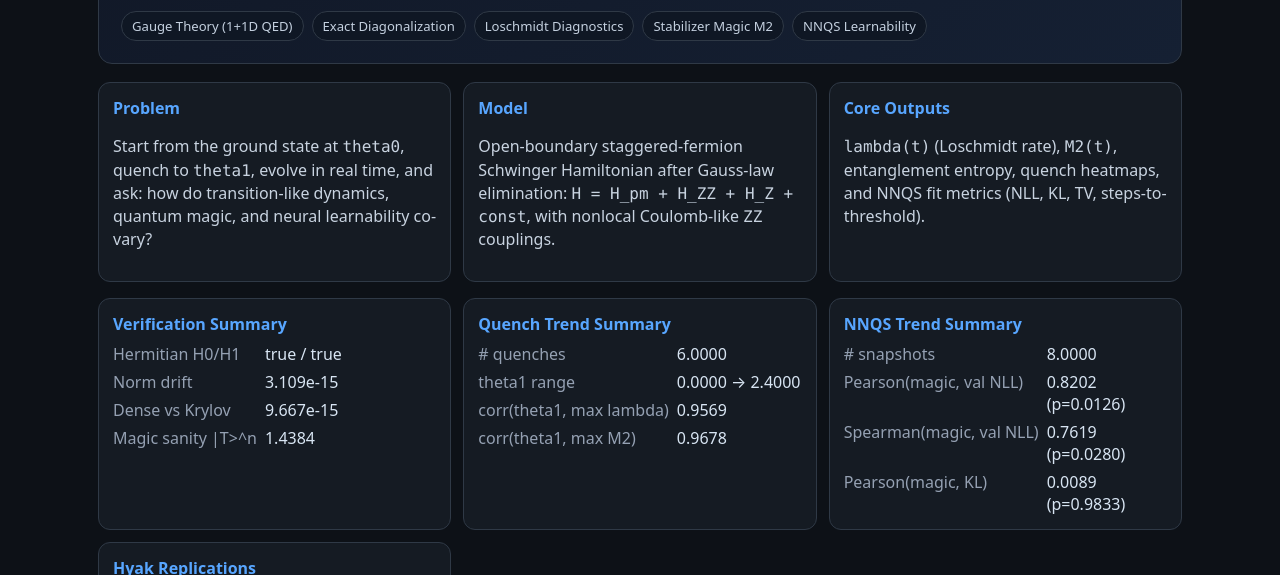
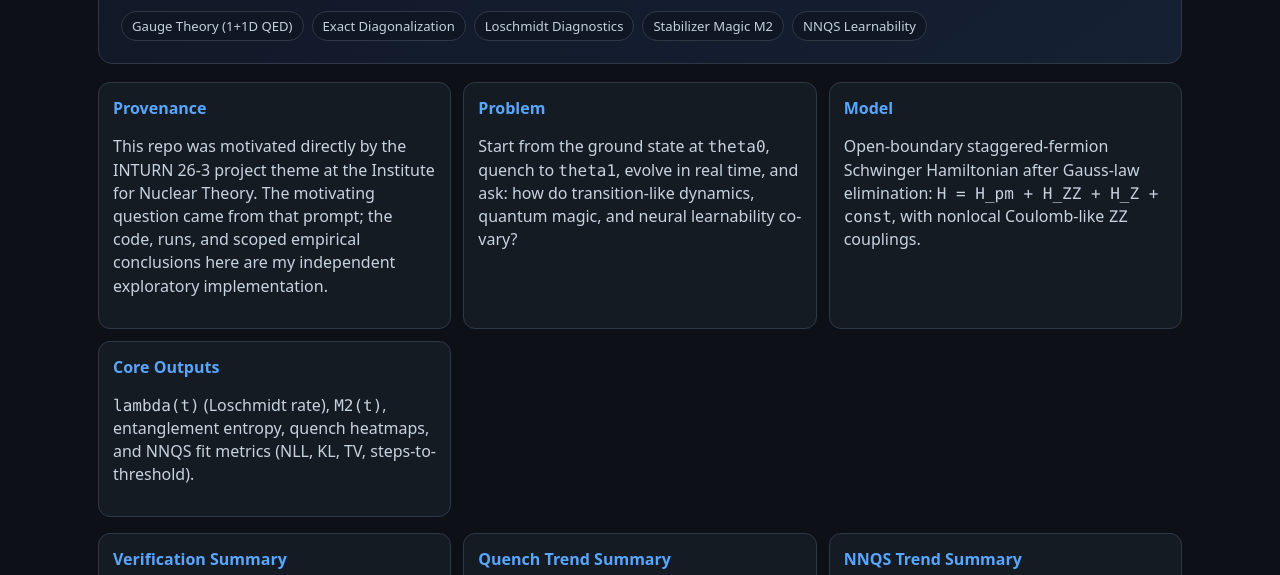
Before and after one commit to DivijChawla/theta-quench-schwinger-lab, a plain HTML site: page docs/index.html in a window 1280 px wide. Shown: the part 146-721 px from the top of the page. Drawn offline with Linux system fonts and the light colour scheme.

Commit message:
Add explicit INTURN project attribution

```diff
--- a/docs/index.html
+++ b/docs/index.html
@@ -24,6 +24,14 @@
     </header>
 
     <section class="grid section">
+      <article class="card">
+        <h2>Provenance</h2>
+        <p>
+          This repo was motivated directly by the INTURN 26-3 project theme at the
+          Institute for Nuclear Theory. The motivating question came from that prompt;
+          the code, runs, and scoped empirical conclusions here are my independent exploratory implementation.
+        </p>
+      </article>
       <article class="card">
         <h2>Problem</h2>
         <p>
```
Also changed, not shown: 3 other files.
